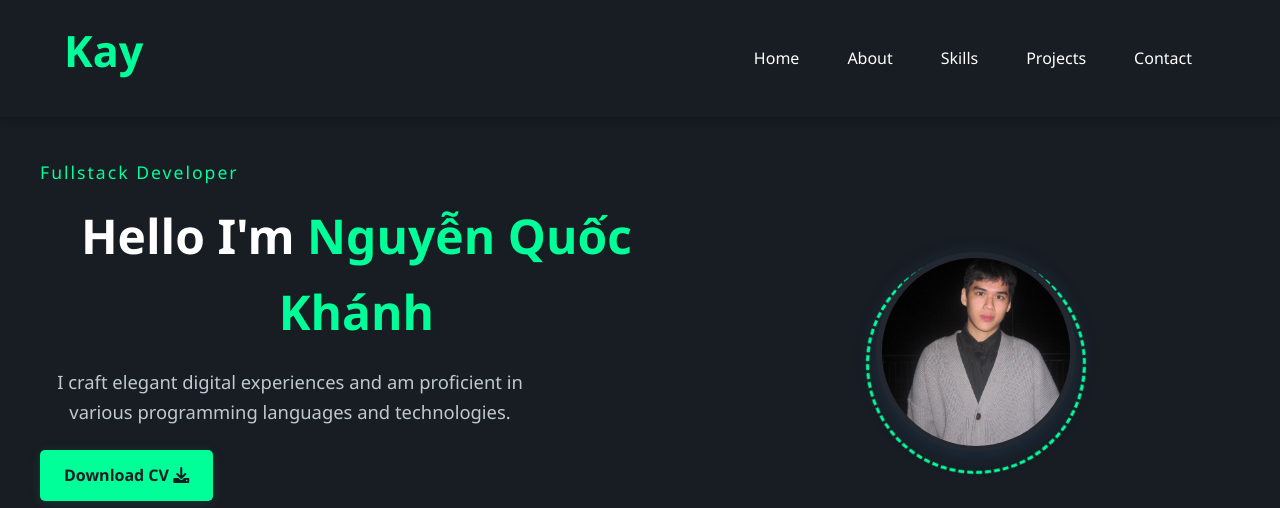
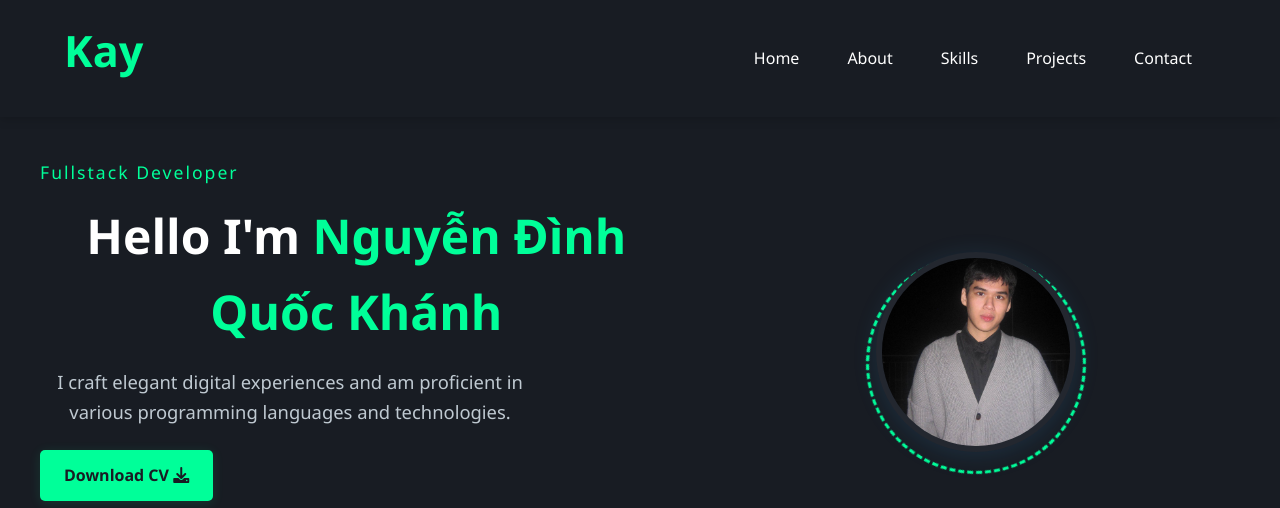
Before and after one commit to Khanhdeptrai290411/Khanhdeptrai290411-Khanhdeptrai290411.github.io, a plain HTML site: page index.html in a window 1280 px wide. Shown: the top 508 px of the page. Drawn offline with Linux system fonts and the light colour scheme.

Commit message:
thanks for stopping by

```diff
--- a/index.html
+++ b/index.html
@@ -30,7 +30,7 @@
         <div class="hero-content">
             <div class="hero-left">
                 <span class="hero-role">Fullstack Developer</span>
-                <h1 class="hero-title">Hello I'm <span class="highlight">Nguyễn Quốc Khánh</span></h1>
+                <h1 class="hero-title">Hello I'm <span class="highlight">Nguyễn Đình Quốc Khánh</span></h1>
                 <p class="hero-desc">I craft elegant digital experiences and am proficient in various programming languages and technologies.</p>
                 <a href="Nguyen-Dinh-Quoc-Khanh-FlowCV-Resume-20250616 (1).pdf" class="btn download-btn" download>Download CV <i class="fas fa-download"></i></a>
                 <div class="social-links">
```
